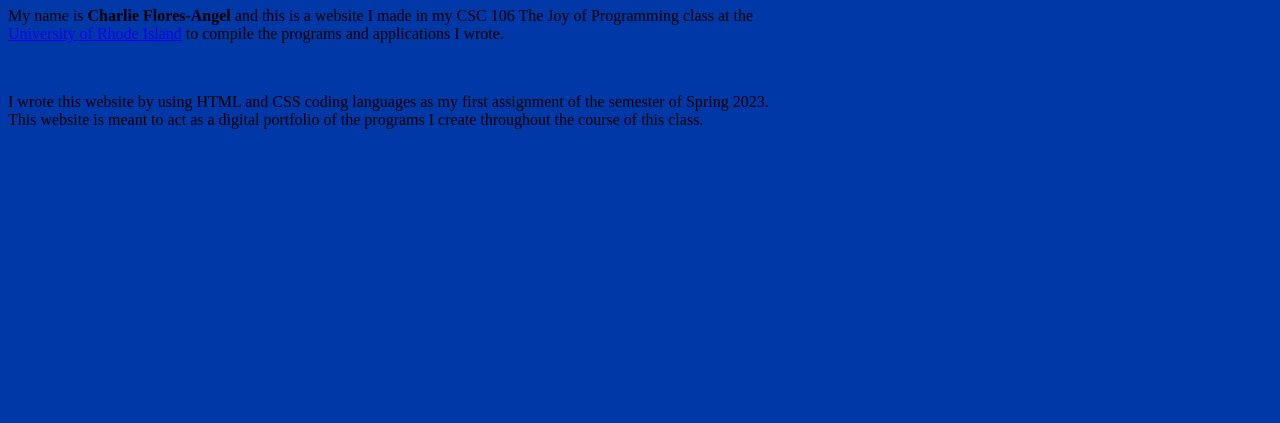
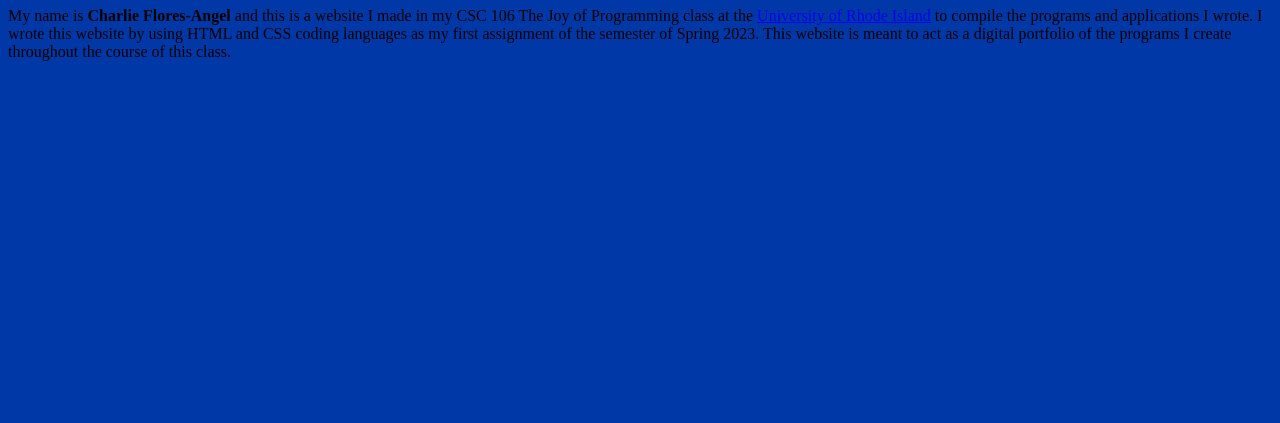
Before and after one commit to charlie21fa/charlie21fa.github.io, a plain HTML site: page index.html in a window 1280 px wide. Shown: the part 377-800 px from the top of the page. Drawn offline with Linux system fonts and the light colour scheme.

Commit message:
Update index.html

```diff
--- a/index.html
+++ b/index.html
@@ -21,11 +21,8 @@
 
 <h1> Welcome to Charlie's Programming Portfolio Website</h1>
 <p>
-My name is <strong>Charlie Flores-Angel</strong> and this is a website I made in my CSC 106 The Joy of Programming class at the <br> <a href="https://www.uri.edu/">University of Rhode Island</a> to compile the programs and applications I wrote.
-</p>
-
-<br>
-<p>I wrote this website by using HTML and CSS coding languages as my first assignment of the semester of Spring 2023.<br>
+My name is <strong>Charlie Flores-Angel</strong> and this is a website I made in my CSC 106 The Joy of Programming class at the <a href="https://www.uri.edu/">University of Rhode Island</a> to compile the programs and applications I wrote.
+I wrote this website by using HTML and CSS coding languages as my first assignment of the semester of Spring 2023.
 This website is meant to act as a digital portfolio of the programs I create throughout the course of this class.</P>
 <br>
 <br>
```
